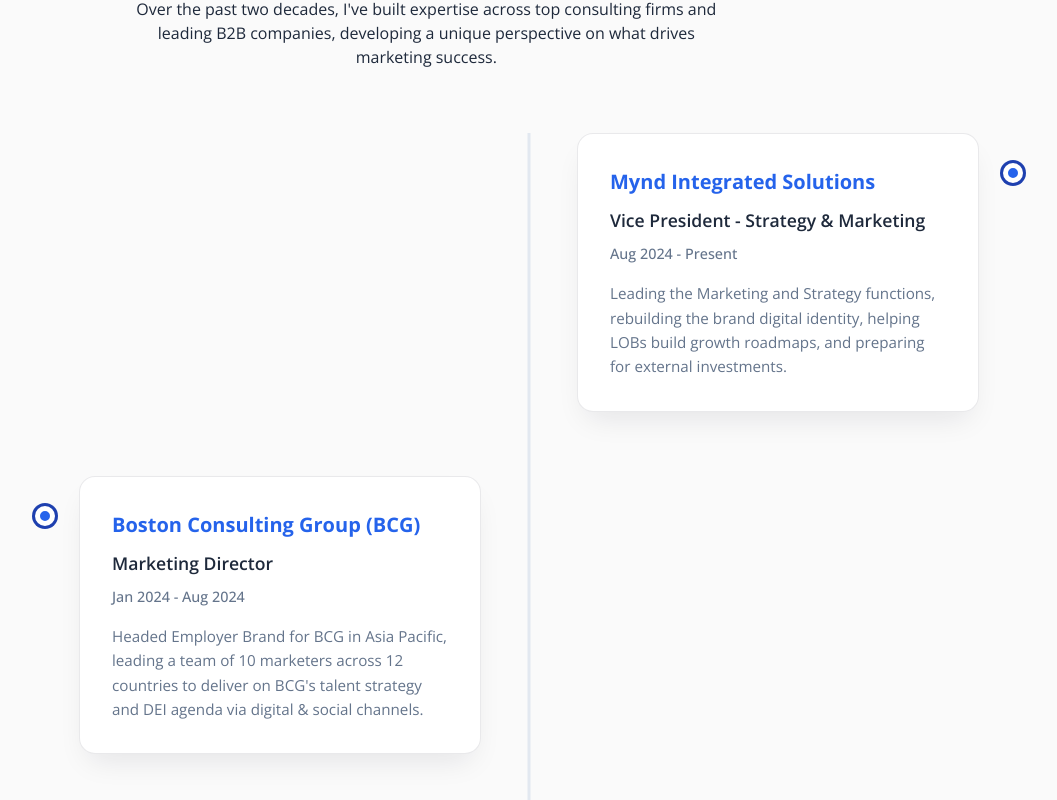
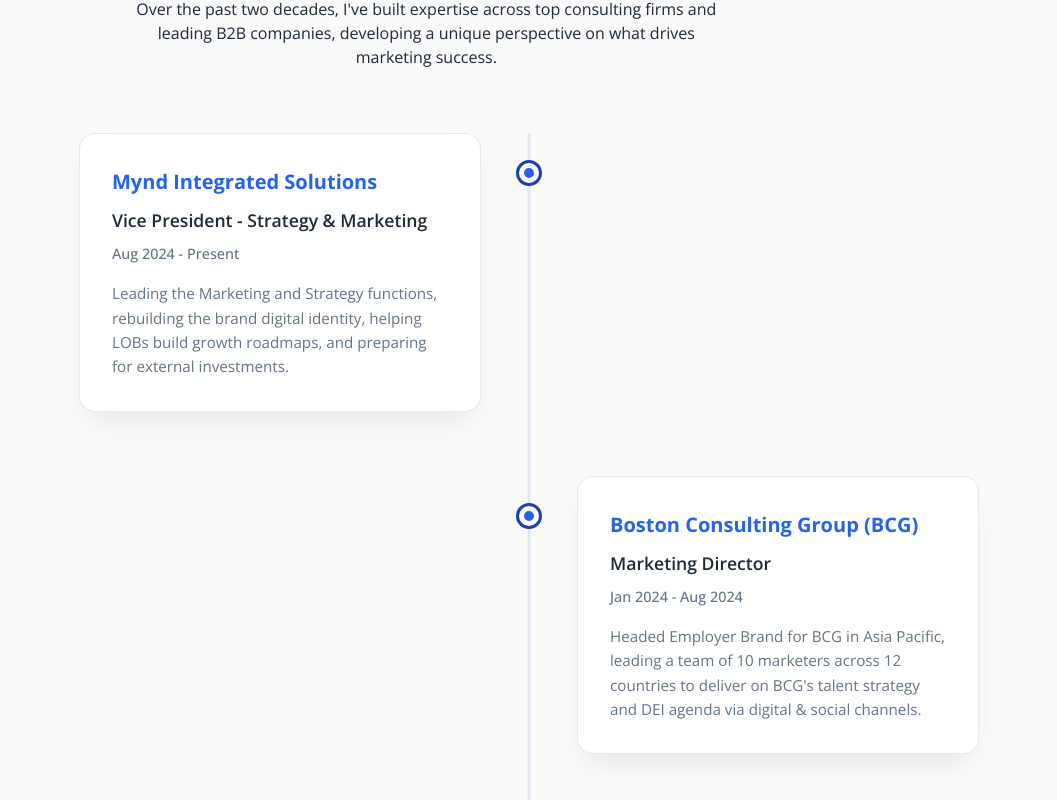
Before and after one commit to amitbhalla/homeonreact, a React (Vite) app: page /about in a window 1280 px wide. Shown: the part 2440-3240 px from the top of the page, without its empty margins (111-1168 px from the left). Built offline with nearby package versions, Linux system fonts and the light colour scheme.

Commit message:
Timeline fix on about page

```diff
--- a/src/styles/pages/about.css
+++ b/src/styles/pages/about.css
@@ -259,7 +259,7 @@
   margin-bottom: 0;
 }
 
-.timeline-item:nth-child(odd) {
+.timeline-item:nth-child(even) {
   justify-content: flex-end;
 }
 
@@ -290,14 +290,8 @@
   border: 5px solid white;
   box-shadow: 0 0 0 3px var(--primary-dark);
   z-index: 1;
-}
-
-.timeline-item:nth-child(odd) .timeline-point {
-  left: calc(100% + 1.5rem);
-}
-
-.timeline-item:nth-child(even) .timeline-point {
-  right: calc(100% + 1.5rem);
+  left: 50%;
+  transform: translateX(-50%);
 }
 
 .timeline-company {
```
